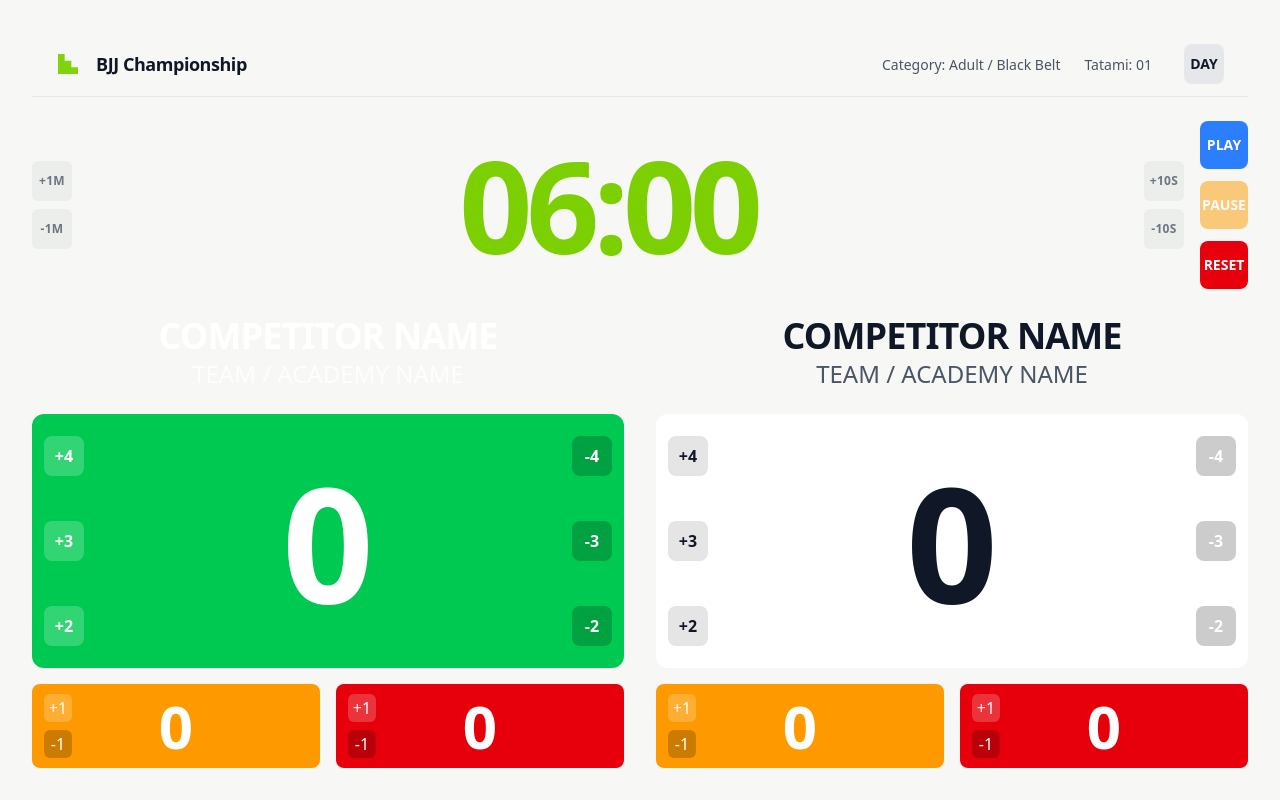
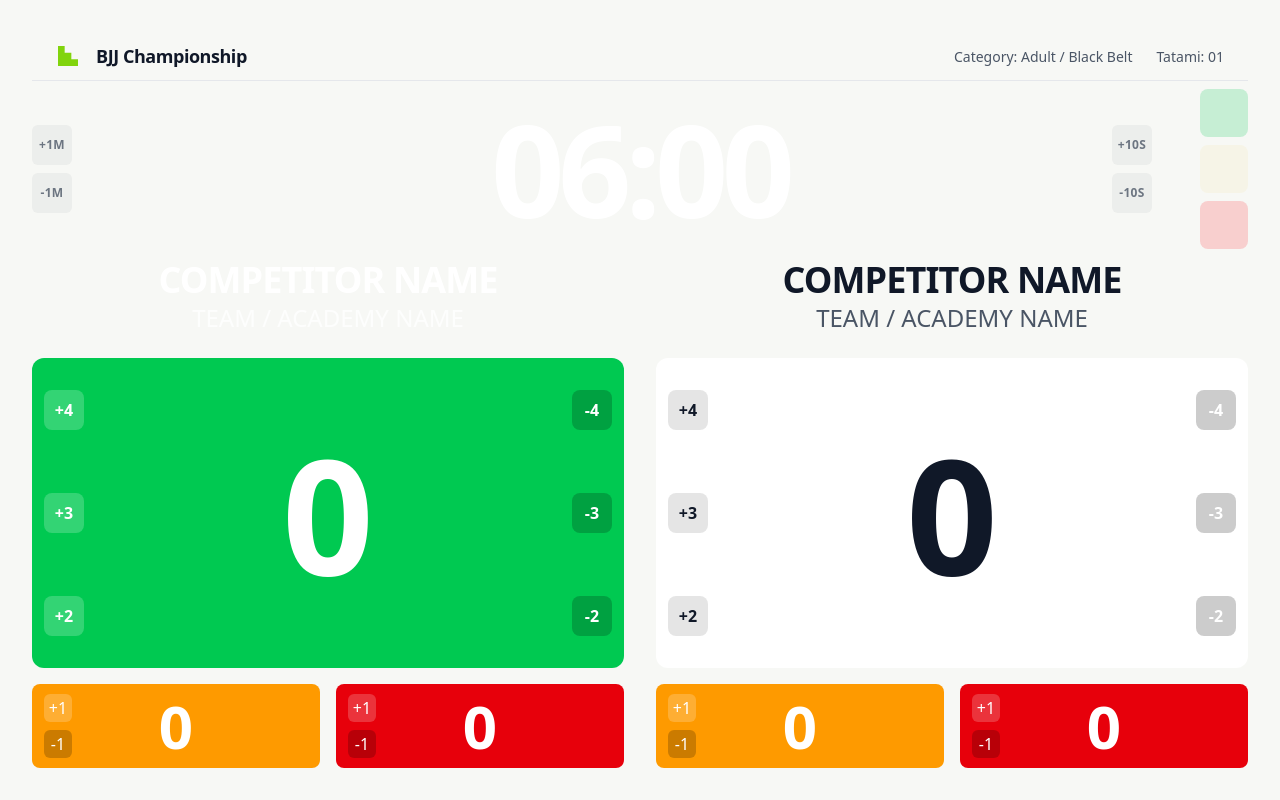
Before and after one commit to nicosis/bjj-scoreboard, a Vue app: page / in a window 1280 px wide. Built offline with nearby package versions, Linux system fonts and the light colour scheme.

Commit message:
logica teclas barra espaciadora y escape

```diff
--- a/src/App.vue
+++ b/src/App.vue
@@ -1,5 +1,5 @@
 <script setup>
-import { computed, reactive, ref } from "vue";
+import { computed, onMounted, onUnmounted, reactive, ref } from "vue";
 import HeaderBar from "./components/Header.vue";
 import Countdown from "./components/Countdown.vue";
 import ScoreBoard from "./components/ScoreBoard.vue";
@@ -29,15 +29,8 @@ const players = reactive([
   },
 ]);
 
-const {
-  time,
-  isRunning,
-  start,
-  pause,
-  reset,
-  addTime,
-  subtractTime,
-} = useCountdown(6 * 60);
+const { time, isRunning, start, pause, reset, addTime, subtractTime } =
+  useCountdown(6 * 60);
 
 const rootClasses = computed(() => [
   "relative flex h-auto min-h-screen w-full flex-col overflow-hidden font-display",
@@ -75,6 +68,48 @@ const setTatami = (value) => {
 const toggleTheme = () => {
   isDark.value = !isDark.value;
 };
+
+const resetAll = () => {
+  // Resetea el temporizador
+  reset();
+
+  // Resetea los marcadores de ambos jugadores
+  players.forEach((player) => {
+    player.points = 0;
+    player.advantages = 0;
+    player.penalties = 0;
+  });
+};
+
+const handleKeyPress = (event) => {
+  // Barra espaciadora: Play/Pause
+  if (
+    event.code === "Space" ||
+    event.code === "Pause" ||
+    event.key === "Pause"
+  ) {
+    event.preventDefault();
+    if (isRunning.value) {
+      pause();
+    } else {
+      start();
+    }
+  }
+
+  // Tecla Escape: Reset completo
+  if (event.code === "Escape" || event.key === "Escape") {
+    event.preventDefault();
+    resetAll();
+  }
+};
+
+onMounted(() => {
+  window.addEventListener("keydown", handleKeyPress);
+});
+
+onUnmounted(() => {
+  window.removeEventListener("keydown", handleKeyPress);
+});
 </script>
 
 <template>
--- a/src/assets/main.css
+++ b/src/assets/main.css
@@ -1,4 +1,5 @@
 @import url("https://fonts.googleapis.com/css2?family=Lexend:wght@400;700;900&display=swap");
+@import url("https://fonts.googleapis.com/css2?family=Material+Symbols+Outlined:opsz,wght,FILL,GRAD@20..48,100..700,0..1,-50..200");
 @import "tailwindcss";
 
 @theme {
--- a/src/components/Countdown.vue
+++ b/src/components/Countdown.vue
@@ -55,13 +55,13 @@ const formattedTime = computed(() => {
         </button>
       </div>
       <h1
-        class="text-lime-500 text-[12vw] font-black leading-none tracking-tighter sm:text-[10vw] md:text-9xl"
+        class="text-white text-[12vw] font-black leading-none tracking-tighter sm:text-[10vw] md:text-9xl"
         style="font-feature-settings: 'tnum' on, 'lnum' on"
       >
         {{ formattedTime }}
       </h1>
       <div
-        class="absolute right-0 top-1/2 flex -translate-y-1/2 flex-col gap-2 opacity-80"
+        class="absolute right-16 top-1/2 flex -translate-y-1/2 flex-col gap-2 opacity-80 sm:right-20 md:right-24"
       >
         <button
           type="button"
@@ -80,31 +80,33 @@ const formattedTime = computed(() => {
           -10s
         </button>
       </div>
-    </div>
-    <div class="flex gap-3 pt-2 md:flex-col md:pt-0">
+      <div
+        class="absolute right-0 top-1/2 flex -translate-y-1/2 flex-col gap-2"
+      >
         <button
           type="button"
-        class="flex h-12 w-12 items-center justify-center rounded-lg bg-blue-500 text-sm font-bold uppercase text-white transition hover:bg-blue-600 disabled:cursor-not-allowed disabled:opacity-50"
+          class="flex h-12 w-12 items-center justify-center rounded-lg bg-green-500/20 text-green-400 transition hover:bg-green-500/30 hover:text-green-300 disabled:cursor-not-allowed disabled:opacity-30 dark:bg-green-500/30 dark:text-green-300"
           :disabled="isRunning"
           @click="$emit('play')"
         >
-        Play
+          <span class="material-symbols-outlined !text-3xl">play_arrow</span>
         </button>
         <button
           type="button"
-        class="flex h-12 w-12 items-center justify-center rounded-lg bg-amber-500 text-sm font-bold uppercase text-white transition hover:bg-amber-600 disabled:cursor-not-allowed disabled:opacity-50"
+          class="flex h-12 w-12 items-center justify-center rounded-lg bg-yellow-500/20 text-yellow-500 transition hover:bg-yellow-500/30 hover:text-yellow-400 disabled:cursor-not-allowed disabled:opacity-30 dark:bg-yellow-500/30 dark:text-yellow-400"
           :disabled="!isRunning"
           @click="$emit('pause')"
         >
-        Pause
+          <span class="material-symbols-outlined !text-3xl">pause</span>
         </button>
         <button
           type="button"
-        class="flex h-12 w-12 items-center justify-center rounded-lg bg-red-600 text-sm font-bold uppercase text-white transition hover:bg-red-500"
+          class="flex h-12 w-12 items-center justify-center rounded-lg bg-red-500/20 text-red-500 transition hover:bg-red-500/30 hover:text-red-400 disabled:cursor-not-allowed disabled:opacity-30 dark:bg-red-500/30 dark:text-red-400"
           @click="$emit('reset')"
         >
-        Reset
+          <span class="material-symbols-outlined !text-3xl">replay</span>
         </button>
       </div>
     </div>
+  </div>
 </template>
--- a/src/components/Header.vue
+++ b/src/components/Header.vue
@@ -38,11 +38,7 @@ const updateTatami = (value) => emit("update:tatami", value);
   >
     <div class="flex items-center gap-4">
       <div class="h-6 w-6 text-primary">
-        <svg
-          fill="none"
-          viewBox="0 0 48 48"
-          xmlns="http://www.w3.org/2000/svg"
-        >
+        <svg fill="none" viewBox="0 0 48 48" xmlns="http://www.w3.org/2000/svg">
           <path
             d="M4 4H17.3334V17.3334H30.6666V30.6666H44V44H4V4Z"
             fill="currentColor"
@@ -74,15 +70,6 @@ const updateTatami = (value) => emit("update:tatami", value);
           @update:model-value="updateTatami"
         />
       </div>
-      <button
-        type="button"
-        class="flex h-10 w-10 items-center justify-center rounded-lg bg-gray-200 text-gray-900 transition hover:bg-gray-100 dark:bg-white/10 dark:text-white"
-        @click="$emit('toggle-theme')"
-      >
-        <span class="text-sm font-semibold uppercase">
-          {{ isDark ? "DAY" : "NITE" }}
-        </span>
-      </button>
     </div>
   </header>
 </template>
```
Lines whose indentation alone changed are shown as unchanged.
